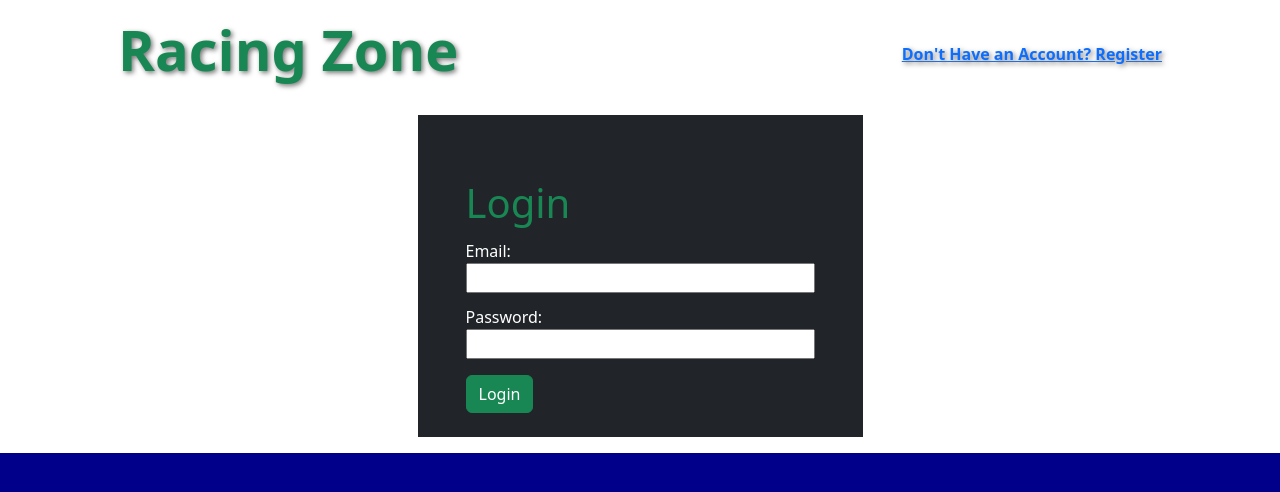
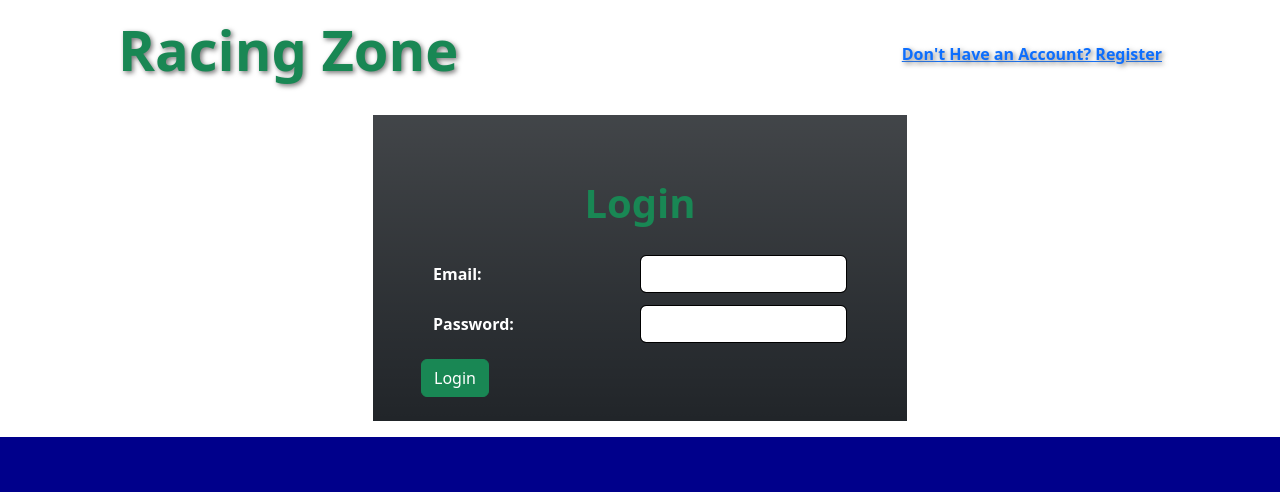
Before and after one commit to DiegoRM7/Habit-Tracker-Group-Project, a Flask app: template flask_app/templates/login.html in a window 1280 px wide. Shown: the top 492 px of the page. Run offline with Flask 3, Linux system fonts and the light colour scheme; the template is opened without the code that fills it, so the values that code supplies are empty.

Commit message:
styling for login and reg pages

```diff
--- a/flask_app/templates/login.html
+++ b/flask_app/templates/login.html
@@ -16,9 +16,9 @@
             <a href="/" class="col-6 text-end fw-bold top-title">Don't Have an Account? Register</a>
         </div>
         <div class="row justify-content-around">
-            <div class="col-5 px-5 pb-3 bg-dark">
+            <div class="col-6 px-5 pb-3 bg-dark bg-gradient">
                 <div class="row mt-5 pt-3">
-                    <h1 class="col-10 text-success">Login</h1>
+                    <h1 class="col-12 text-success fw-semibold text-center mb-4">Login</h1>
                 </div>
                 <!--? flashes for no session in use, so return back to login page-->
                 <!-- {% with messages = get_flashed_messages(category_filter=["no_session"]) %}
@@ -43,13 +43,13 @@
                 {% endwith %} -->
 
                 <form class="text-white" action="/login/user" method="post">
-                    <div class="pb-2 pt-1">
-                        <label for="email">Email:</label>
-                        <input class="input-group" id="email" type="text" name="email">
+                    <div class="pb-2 pt-1 input-group-text border-0 bg-transparent fw-semibold justify-content-md-between">
+                        <label class="text-start text-white" for="email">Email:</label>
+                        <input class="form-control hover-shadow rounded-2 ms-2 border-black w-50" id="email" type="text" name="email">
                     </div>
-                    <div class="pb-2 pt-1">
-                        <label for="password">Password:</label>
-                        <input class="input-group" id="password" type="password" name="password">
+                    <div class="pb-2 pt-1 input-group-text border-0 bg-transparent fw-semibold justify-content-md-between">
+                        <label class="text-start text-white" for="password">Password:</label>
+                        <input class="form-control hover-shadow rounded-2 ms-2 border-black w-50" id="password" type="password" name="password">
                     </div>
                     <input class="btn my-2 btn-success" type="submit" value="Login"></input>
                 </form>
```
